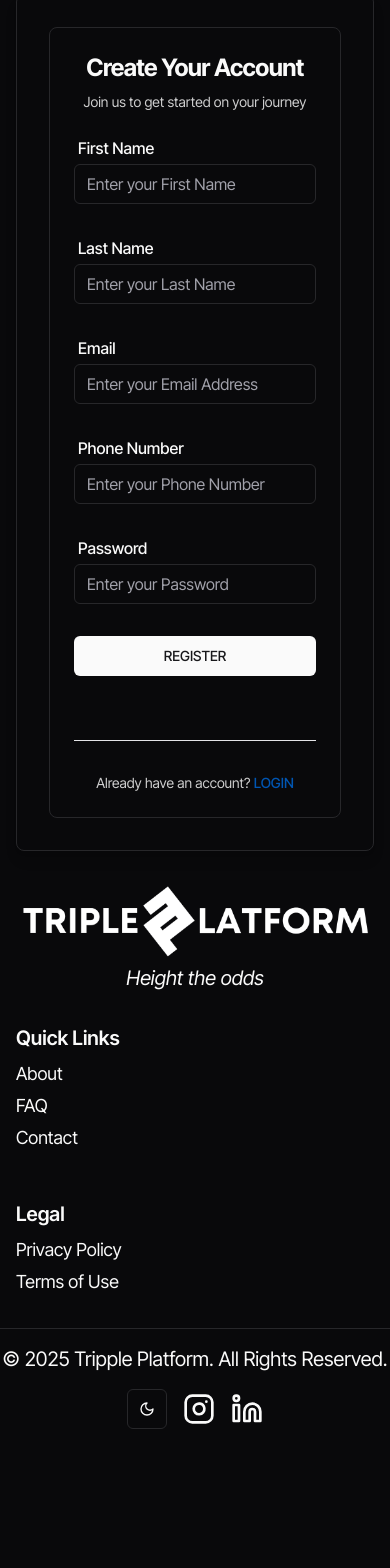
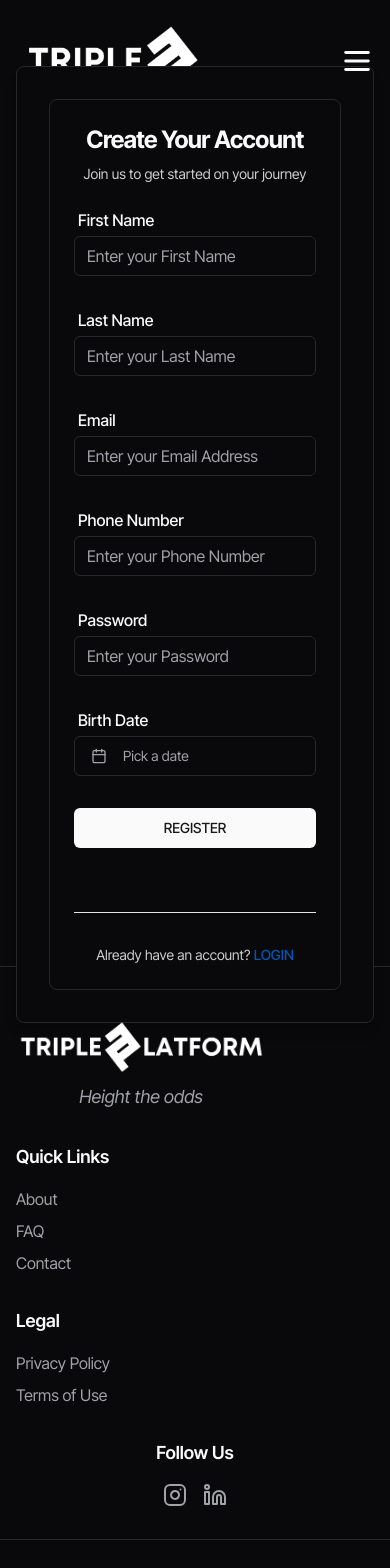
Before and after one commit to Taha1dev/triple-platform, a React (Vite) app: page /register in a window 390 px wide. Shown: the top 1568 px of the page. Before the commit the page ends 1461 px from the top, so only its background shows below. Built offline with nearby package versions, Linux system fonts and the light colour scheme.

Commit message:
auth pages with API

```diff
--- a/package.json
+++ b/package.json
@@ -14,6 +14,7 @@
     "@radix-ui/react-alert-dialog": "^1.1.4",
     "@radix-ui/react-dropdown-menu": "^2.1.4",
     "@radix-ui/react-label": "^2.1.1",
+    "@radix-ui/react-popover": "^1.1.4",
     "@radix-ui/react-slot": "^1.1.1",
     "@reduxjs/toolkit": "^2.5.0",
     "axios": "^1.7.9",
@@ -21,7 +22,9 @@
     "clsx": "^2.1.1",
     "input-otp": "^1.4.1",
     "lucide-react": "^0.469.0",
+    "moment": "^2.30.1",
     "react": "^18.2.0",
+    "react-day-picker": "^8.10.1",
     "react-dom": "^18.2.0",
     "react-hook-form": "^7.54.2",
     "react-redux": "^9.2.0",
--- a/src/api/apiClient.ts
+++ b/src/api/apiClient.ts
@@ -0,0 +1,11 @@
+import axios from 'axios';
+
+const apiClient = axios.create({
+  baseURL: 'https://api.tripleplatform.app/app/v1/',
+  timeout: 1000,
+
+});
+
+
+
+export default apiClient;
--- /dev/null
+++ b/src/components/ui/calendar.tsx
@@ -0,0 +1,68 @@
+import * as React from "react"
+import { ChevronLeft, ChevronRight } from "lucide-react"
+import { DayPicker } from "react-day-picker"
+
+import { cn } from "@/lib/utils"
+import { buttonVariants } from "@/components/ui/button"
+
+export type CalendarProps = React.ComponentProps<typeof DayPicker>
+
+function Calendar({
+  className,
+  classNames,
+  showOutsideDays = true,
+  ...props
+}: CalendarProps) {
+  return (
+    <DayPicker
+      showOutsideDays={showOutsideDays}
+      className={cn("p-3", className)}
+      classNames={{
+        months: "flex flex-col sm:flex-row space-y-4 sm:space-x-4 sm:space-y-0",
+        month: "space-y-4",
+        caption: "flex justify-center pt-1 relative items-center",
+        caption_label: "text-sm font-medium",
+        nav: "space-x-1 flex items-center",
+        nav_button: cn(
+          buttonVariants({ variant: "outline" }),
+          "h-7 w-7 bg-transparent p-0 opacity-50 hover:opacity-100"
+        ),
+        nav_button_previous: "absolute left-1",
+        nav_button_next: "absolute right-1",
+        table: "w-full border-collapse space-y-1",
+        head_row: "flex",
+        head_cell:
+          "text-zinc-500 rounded-md w-9 font-normal text-[0.8rem] dark:text-zinc-400",
+        row: "flex w-full mt-2",
+        cell: "h-9 w-9 text-center text-sm p-0 relative [&:has([aria-selected].day-range-end)]:rounded-r-md [&:has([aria-selected].day-outside)]:bg-zinc-100/50 [&:has([aria-selected])]:bg-zinc-100 first:[&:has([aria-selected])]:rounded-l-md last:[&:has([aria-selected])]:rounded-r-md focus-within:relative focus-within:z-20 dark:[&:has([aria-selected].day-outside)]:bg-zinc-800/50 dark:[&:has([aria-selected])]:bg-zinc-800",
+        day: cn(
+          buttonVariants({ variant: "ghost" }),
+          "h-9 w-9 p-0 font-normal aria-selected:opacity-100"
+        ),
+        day_range_end: "day-range-end",
+        day_selected:
+          "bg-zinc-900 text-zinc-50 hover:bg-zinc-900 hover:text-zinc-50 focus:bg-zinc-900 focus:text-zinc-50 dark:bg-zinc-50 dark:text-zinc-900 dark:hover:bg-zinc-50 dark:hover:text-zinc-900 dark:focus:bg-zinc-50 dark:focus:text-zinc-900",
+        day_today: "bg-zinc-100 text-zinc-900 dark:bg-zinc-800 dark:text-zinc-50",
+        day_outside:
+          "day-outside text-zinc-500 aria-selected:bg-zinc-100/50 aria-selected:text-zinc-500 dark:text-zinc-400 dark:aria-selected:bg-zinc-800/50 dark:aria-selected:text-zinc-400",
+        day_disabled: "text-zinc-500 opacity-50 dark:text-zinc-400",
+        day_range_middle:
+          "aria-selected:bg-zinc-100 aria-selected:text-zinc-900 dark:aria-selected:bg-zinc-800 dark:aria-selected:text-zinc-50",
+        day_hidden: "invisible",
+        ...classNames,
+      }}
+      components={{
+        IconLeft: ({ className, ...props }) => (
+          <ChevronLeft className={cn("h-4 w-4", className)} {...props} />
+        ),
+        IconRight: ({ className, ...props }) => (
+          <ChevronRight className={cn("h-4 w-4", className)} {...props} />
+        ),
+      }}
+      {...props}
+    />
+  )
+}
+Calendar.displayName = "Calendar"
+
+export { Calendar }
--- /dev/null
+++ b/src/components/ui/popover.tsx
@@ -0,0 +1,29 @@
+import * as React from "react"
+import * as PopoverPrimitive from "@radix-ui/react-popover"
+
+import { cn } from "@/lib/utils"
+
+const Popover = PopoverPrimitive.Root
+
+const PopoverTrigger = PopoverPrimitive.Trigger
+
+const PopoverContent = React.forwardRef<
+  React.ElementRef<typeof PopoverPrimitive.Content>,
+  React.ComponentPropsWithoutRef<typeof PopoverPrimitive.Content>
+>(({ className, align = "center", sideOffset = 4, ...props }, ref) => (
+  <PopoverPrimitive.Portal>
+    <PopoverPrimitive.Content
+      ref={ref}
+      align={align}
+      sideOffset={sideOffset}
+      className={cn(
+        "z-50 w-72 rounded-md border border-zinc-200 bg-white p-4 text-zinc-950 shadow-md outline-none data-[state=open]:animate-in data-[state=closed]:animate-out data-[state=closed]:fade-out-0 data-[state=open]:fade-in-0 data-[state=closed]:zoom-out-95 data-[state=open]:zoom-in-95 data-[side=bottom]:slide-in-from-top-2 data-[side=left]:slide-in-from-right-2 data-[side=right]:slide-in-from-left-2 data-[side=top]:slide-in-from-bottom-2 dark:border-zinc-800 dark:bg-zinc-950 dark:text-zinc-50",
+        className
+      )}
+      {...props}
+    />
+  </PopoverPrimitive.Portal>
+))
+PopoverContent.displayName = PopoverPrimitive.Content.displayName
+
+export { Popover, PopoverTrigger, PopoverContent }
--- a/src/features/dashboard/pages/Login.tsx
+++ b/src/features/dashboard/authentication/Login.tsx
@@ -16,7 +16,7 @@ import { AppDispatch, RootState } from '@/store/store.ts'
 
 import { zodResolver } from '@hookform/resolvers/zod'
 import { z } from 'zod'
-import { Footer } from '@/features/landing-page/components.barel'
+import { Footer, NavBar } from '@/features/landing-page/components.barel'
 import { LoginSchema } from '@/models/zod-schema/zod.schema'
 import { toggleDialog } from '@/store/slices/openDialogSlice'
 import FormField from '../components/FormField'
@@ -52,6 +52,7 @@ export default function Login() {
 
   return (
     <>
+    <NavBar showLinks={false}/>
       <main className='flex h-screen items-center justify-center'>
         <Card className='grid grid-cols-1 lg:grid-cols-2 w-full max-w-6xl mx-4 rounded-lg shadow-lg overflow-hidden'>
           <article className='hidden lg:block relative'>
--- a/src/features/dashboard/pages/Register.tsx
+++ b/src/features/dashboard/authentication/Register.tsx
@@ -11,7 +11,7 @@ import { useForm, FormProvider } from 'react-hook-form'
 import { z } from 'zod'
 import { zodResolver } from '@hookform/resolvers/zod'
 import { Link } from 'react-router-dom'
-import { Footer } from '@/features/landing-page/components.barel'
+import { Footer, NavBar } from '@/features/landing-page/components.barel'
 import { RegisterSchema } from '@/models/zod-schema/zod.schema'
 import FormField from '../components/FormField'
 
@@ -25,18 +25,19 @@ export default function Register() {
   })
 
   const onSubmit = (data: FormValues) => {
+    console.log('ssssssssssss')
     console.log('Form data submitted:', data)
   }
 
-  const FormFields = [
+  const formFields = [
     {
-      id: 'firstName',
+      id: 'fname',
       label: 'First Name',
       placeholder: 'Enter your First Name',
       type: 'text',
     },
     {
-      id: 'lastName',
+      id: 'lName',
       label: 'Last Name',
       placeholder: 'Enter your Last Name',
       type: 'text',
@@ -48,7 +49,7 @@ export default function Register() {
       type: 'email',
     },
     {
-      id: 'phone',
+      id: 'contact_number',
       label: 'Phone Number',
       placeholder: 'Enter your Phone Number',
       type: 'text',
@@ -59,10 +60,19 @@ export default function Register() {
       placeholder: 'Enter your Password',
       type: 'password',
     },
+    {
+      id: 'dob',
+      label: 'Birth Date',
+      placeholder: 'Enter your Birth Date',
+      type: 'date',
+    },
   ]
-
+  formFields.map((field, i) => {
+    field.id = Object.keys(RegisterSchema.shape)[i]
+  })
   return (
     <>
+      <NavBar showLinks={false} />
       <main className='flex h-screen items-center justify-center'>
         <Card className='grid grid-cols-1 lg:grid-cols-2 w-full max-w-6xl mx-4 rounded-lg shadow-lg overflow-hidden'>
           {/* Image Section */}
@@ -98,7 +108,7 @@ export default function Register() {
                     className='space-y-4'
                   >
                     <div className='grid grid-cols-1 sm:grid-cols-2 gap-4'>
-                      {FormFields.map(field => (
+                      {formFields.map(field => (
                         <div key={field.id}>
                           <FormField
                             id={field.id}
--- a/src/features/dashboard/pages/ResetPassword.tsx
+++ b/src/features/dashboard/authentication/ResetPassword.tsx
@@ -18,7 +18,7 @@ import FormField, { FormFieldProps } from '../components/FormField'
 import { useForm, FormProvider } from 'react-hook-form'
 import { zodResolver } from '@hookform/resolvers/zod'
 import { z } from 'zod'
-import { Footer } from '@/features/landing-page/components.barel'
+import { Footer, NavBar } from '@/features/landing-page/components.barel'
 
 // Define the Zod schema for form validation
 const ResetPasswordSchema = z.object({
@@ -68,7 +68,7 @@ export default function ResetPassword() {
       return
     }
 
-    setOtpError(null) // Clear any previous errors
+    setOtpError(null)
     console.log('Form data submitted:', data)
     console.log('OTP:', otp)
     alert('Password reset successfully!')
@@ -78,12 +78,12 @@ export default function ResetPassword() {
 
   return (
     <>
+      <NavBar showLinks={false} />
       <main className='flex h-screen items-center justify-center'>
         <Card className='grid grid-cols-1 lg:grid-cols-2 w-full max-w-6xl mx-4 rounded-lg shadow-lg overflow-hidden'>
-          {/* Image Section */}
           <article className='hidden lg:block relative'>
             <img
-              src='/banner.png' // Replace with your image path
+              src='/banner.png'
               alt='Reset Password Visual'
               className='w-full h-full object-cover'
             />
--- a/src/features/dashboard/components/FormField.tsx
+++ b/src/features/dashboard/components/FormField.tsx
@@ -1,8 +1,17 @@
 /* eslint-disable @typescript-eslint/no-explicit-any */
 import React from 'react'
 import { Input } from '@/components/ui/input'
-import { useFormContext } from 'react-hook-form'
+import { useFormContext, Controller } from 'react-hook-form'
 import { ZodType } from 'zod'
+import {
+  Popover,
+  PopoverContent,
+  PopoverTrigger,
+} from '@/components/ui/popover'
+import { Button } from '@/components/ui/button'
+import { Calendar } from '@/components/ui/calendar'
+import { CalendarIcon } from 'lucide-react'
+import moment from 'moment' // Import moment.js
 
 export type FormFieldProps = {
   label: string
@@ -19,22 +28,71 @@ const FormField: React.FC<FormFieldProps> = ({
   type = 'text',
 }) => {
   const {
-    register,
+    control,
     formState: { errors },
   } = useFormContext()
+
+  const handleDateChange = (field: any, date: Date | undefined) => {
+    if (date) {
+      // Format the date as "MM/DD/YYYY" using moment.js
+      const formattedDate = moment(date).format('MM/DD/YYYY')
+      field.onChange(formattedDate) // Update the form field value
+    } else {
+      field.onChange(null) // Clear the field if no date is selected
+    }
+  }
 
   return (
     <div className='mb-4 flex flex-col items-start'>
       <label htmlFor={id} className='font-medium mb-1 ml-1'>
         {label}
       </label>
+      {type === 'date' ? (
+        <Controller
+          name={id}
+          control={control}
+          render={({ field }) => (
+            <Popover>
+              <PopoverTrigger asChild>
+                <Button
+                  variant='outline'
+                  className={`w-full justify-start text-left font-normal ${
+                    !field.value ? 'text-muted-foreground' : ''
+                  }`}
+                >
+                  <CalendarIcon className='mr-2 h-4 w-4' />
+                  {field.value ? (
+                    // Display the formatted date
+                    moment(field.value, 'MM/DD/YYYY').format('MM/DD/YYYY')
+                  ) : (
+                    <span>Pick a date</span>
+                  )}
+                </Button>
+              </PopoverTrigger>
+              <PopoverContent className='w-auto p-0'>
+                <Calendar
+                  mode='single'
+                  selected={
+                    field.value
+                      ? moment(field.value, 'MM/DD/YYYY').toDate()
+                      : undefined
+                  }
+                  onSelect={date => handleDateChange(field, date)}
+                  initialFocus
+                />
+              </PopoverContent>
+            </Popover>
+          )}
+        />
+      ) : (
         <Input
           autoComplete='true'
           id={id}
           type={type}
           placeholder={placeholder}
-        {...register(id)}
+          {...control.register(id)}
         />
+      )}
       {errors[id] && (
         <span className='text-red-600 text-sm mt-1 ml-2'>
           {errors[id]?.message as string}
--- a/src/features/landing-page/components/landing-page/Footer.tsx
+++ b/src/features/landing-page/components/landing-page/Footer.tsx
@@ -44,34 +44,48 @@ const Footer = () => {
     }
   }, [theme])
   return (
-    <footer className='py-8 container mx-auto'>
-      <div className='container mx-auto px-4 flex flex-col md:flex-row justify-between items-start md:items-center gap-8'>
+    <footer className='bg-background py-12 border-t'>
+      <div className='container mx-auto px-4 grid grid-cols-1 md:grid-cols-4 gap-8'>
         {/* Logo and Tagline */}
-        <div className='flex flex-col justify-center items-center text-center '>
-          <img src={logo} alt='Triple Platform Logo' width={458} height={124} />
-          <p className='text-xl text-center -mt-2 /50 italic'>
+        <div className='flex flex-col items-start'>
+          <div className='flex-col-center'>
+            <img
+              src={logo}
+              alt='Triple Platform Logo'
+              width={250}
+              height={75}
+            />
+            <p className='text-lg text-muted-foreground italic'>
               Height the odds
             </p>
           </div>
+        </div>
 
-        {/* Quick Links and Legal */}
-        <div className='w-full md:w-auto flex flex-col md:flex-row gap-12 lg:items-start :items-center'>
         {/* Quick Links */}
         <div>
-            <h3 className='font-semibold mb-2 text-xl'>Quick Links</h3>
-            <ul className='space-y-1 '>
+          <h3 className='text-lg font-semibold mb-4 '>Quick Links</h3>
+          <ul className='space-y-2'>
             <li>
-                <a href='#about' className=' transition text-lg'>
+              <a
+                href='#about'
+                className='text-muted-foreground hover:text-foreground transition-colors'
+              >
                 About
               </a>
             </li>
             <li>
-                <a href='#faq' className=' transition text-lg'>
+              <a
+                href='#faq'
+                className='text-muted-foreground hover:text-foreground transition-colors'
+              >
                 FAQ
               </a>
             </li>
             <li>
-                <a href='#contact' className=' transition text-lg'>
+              <a
+                href='#contact'
+                className='text-muted-foreground hover:text-foreground transition-colors'
+              >
                 Contact
               </a>
             </li>
@@ -80,37 +94,53 @@ const Footer = () => {
 
         {/* Legal */}
         <div>
-            <h3 className='font-semibold mb-2 text-xl'>Legal</h3>
-            <ul className='space-y-1 '>
+          <h3 className='text-lg font-semibold mb-4 '>Legal</h3>
+          <ul className='space-y-2'>
             <li>
-                <a href='#privacy' className=' transition text-lg'>
+              <a
+                href='#privacy'
+                className='text-muted-foreground hover:text-foreground transition-colors'
+              >
                 Privacy Policy
               </a>
             </li>
             <li>
-                <a href='#terms' className=' transition text-lg'>
+              <a
+                href='#terms'
+                className='text-muted-foreground hover:text-foreground transition-colors'
+              >
                 Terms of Use
               </a>
             </li>
           </ul>
         </div>
+
+        {/* Social Links and Theme Toggle */}
+        <div className='flex flex-col items-center md:items-start space-y-4'>
+          <h3 className='text-lg font-semibold '>Follow Us</h3>
+          <div className='flex items-center space-x-4'>
+            <a
+              href='#'
+              aria-label='Instagram'
+              className='text-muted-foreground hover:text-foreground transition-colors'
+            >
+              <Instagram size={24} />
+            </a>
+            <a
+              href='#'
+              aria-label='LinkedIn'
+              className='text-muted-foreground hover:text-foreground transition-colors'
+            >
+              <Linkedin size={24} />
+            </a>
+          </div>
         </div>
       </div>
 
-      {/* Copyright and Social Icons */}
-      <div className='mt-8 border-t border-theme-secondary-40 pt-4 flex flex-col md:flex-row justify-between items-center gap-4'>
-        <p className='text-xl  text-center'>
-          © {new Date().getFullYear()} Tripple Platform. All Rights Reserved.
-        </p>
-        <div className='flex items-center gap-4'>
+      {/* Copyright */}
+      <div className='container mx-auto px-4 mt-8 border-t pt-8 text-center text-sm text-muted-foreground flex justify-between'>
+        © {new Date().getFullYear()} Triple Platform. All Rights Reserved.
         <ModeToggle />
-          <a href='#' aria-label='Instagram'>
-            <Instagram size={32} />
-          </a>
-          <a href='#' aria-label='LinkedIn'>
-            <Linkedin size={32} />
-          </a>
-        </div>
       </div>
     </footer>
   )
--- a/src/features/landing-page/components/landing-page/NavBar.tsx
+++ b/src/features/landing-page/components/landing-page/NavBar.tsx
@@ -4,8 +4,9 @@ import { useCallback, useEffect, useState } from 'react'
 import PrimaryButton from '../buttons/PrimaryButton'
 import SecondaryButton from '../buttons/SecondaryButton'
 import { useTheme } from '@/components/theme-provider'
+import { Link } from 'react-router-dom'
 
-export default function NavBar() {
+export default function NavBar({ showLinks = true }: any) {
   const navLinks = [
     { id: 1, name: 'Why Triple Platform', href: '#services' },
     { id: 2, name: 'How It Works', href: '#how-it-works' },
@@ -53,7 +54,9 @@ export default function NavBar() {
   }, [theme])
   return (
     <nav className='container mx-auto flex justify-between items-center p-4 md:p-0 dark:bg-background'>
+      <Link to={'/'}>
         <img src={logo} alt='triple-logo' width={200} height={90} />
+      </Link>
       <button
         className='block md:hidden z-50'
         onClick={() => setIsMenuOpen(!isMenuOpen)}
@@ -68,7 +71,8 @@ export default function NavBar() {
         }`}
       >
         <div className='flex flex-col md:flex-row gap-6 md:gap-14 items-center'>
-          {navLinks.map(link => (
+          {showLinks &&
+            navLinks.map(link => (
               <a
                 key={link.id}
                 href={link.href}
@@ -86,8 +90,8 @@ export default function NavBar() {
       </div>
 
       <div className='hidden md:flex gap-4'>
-        <SecondaryButton children='Login' href='login' />
-        <PrimaryButton children='Signup' href='register' />
+        <SecondaryButton children='Login' href='/login' />
+        <PrimaryButton children='Signup' href='/register' />
       </div>
     </nav>
   )
--- a/src/main.tsx
+++ b/src/main.tsx
@@ -5,9 +5,9 @@ import './index.css'
 import { createBrowserRouter, RouterProvider } from 'react-router-dom'
 import { Provider } from 'react-redux'
 import { ThemeProvider } from './components/theme-provider.tsx'
-import Login from './features/dashboard/pages/Login.tsx'
-import Register from './features/dashboard/pages/Register.tsx'
-import ResetPassword from './features/dashboard/pages/ResetPassword.tsx'
+import Login from './features/dashboard/authentication/Login.tsx'
+import Register from './features/dashboard/authentication/Register.tsx'
+import ResetPassword from './features/dashboard/authentication/ResetPassword.tsx'
 import { store } from './store/store.ts'
 
 const router = createBrowserRouter([
--- a/src/models/zod-schema/zod.schema.ts
+++ b/src/models/zod-schema/zod.schema.ts
@@ -1,4 +1,21 @@
 import { z } from "zod";
+
+const dateSchema = z.string().refine(
+  (value) => {
+    const regex = /^\d{2}\/\d{2}\/\d{4}$/;
+    if (!regex.test(value)) return false;
+    const [month, day, year] = value.split('/').map(Number);
+    const date = new Date(year, month - 1, day);
+    return (
+      date.getFullYear() === year &&
+      date.getMonth() + 1 === month &&
+      date.getDate() === day
+    );
+  },
+  {
+    message: 'Date must be in the format MM/DD/YYYY and be a valid date.',
+  }
+);
 
 export const LoginSchema = z.object({
   email: z.string().email('Invalid email address'),
@@ -13,18 +30,20 @@ export const LoginSchema = z.object({
 });
 
 export const RegisterSchema = z.object({
-  firstName: z.string().min(2, 'First name must be at least 2 characters'),
-  lastName: z.string().min(2, 'Last name must be at least 2 characters'),
+  fname: z.string().min(2, 'First name must be at least 2 characters'),
+  lName: z.string().min(2, 'Last name must be at least 2 characters'),
   email: z.string().email('Invalid email address'),
-  phone: z.string().regex(/^\d{10}$/, 'Phone number must be 10 digits'),
+  contact_number: z.string().regex(/^\d{10}$/, 'Phone number must be 10 digits'),
   password: z
     .string()
     .min(6, 'Password must be at least 6 characters')
     .max(20, 'Password must be at most 20 characters')
-    .regex(
-      /^(?=.*[a-z])(?=.*[A-Z])(?=.*\d)(?=.*[@$!%*?&])[A-Za-z\d@$!%*?&]{8,}$/,
-      'Password must be at least 8 characters long, include at least one uppercase letter, one lowercase letter, one number, and one special character (e.g., @, $, !, %, *, ?).'
-    ),
+  // .regex(
+  //   /^(?=.*[a-z])(?=.*[A-Z])(?=.*\d)(?=.*[@$!%*?&])[A-Za-z\d@$!%*?&]{8,}$/,
+  //   'Password must be at least 8 characters long, include at least one uppercase letter, one lowercase letter, one number, and one special character (e.g., @, $, !, %, *, ?).'
+  // )
+  ,
+  dob: dateSchema
 })
 export const DialogSchema = z.object({
   email: z.string().email('Invalid email address'),
```
Also changed, not shown: 1 other file (tests, documents, lock files or other folders). Lines whose indentation alone changed are shown as unchanged.
